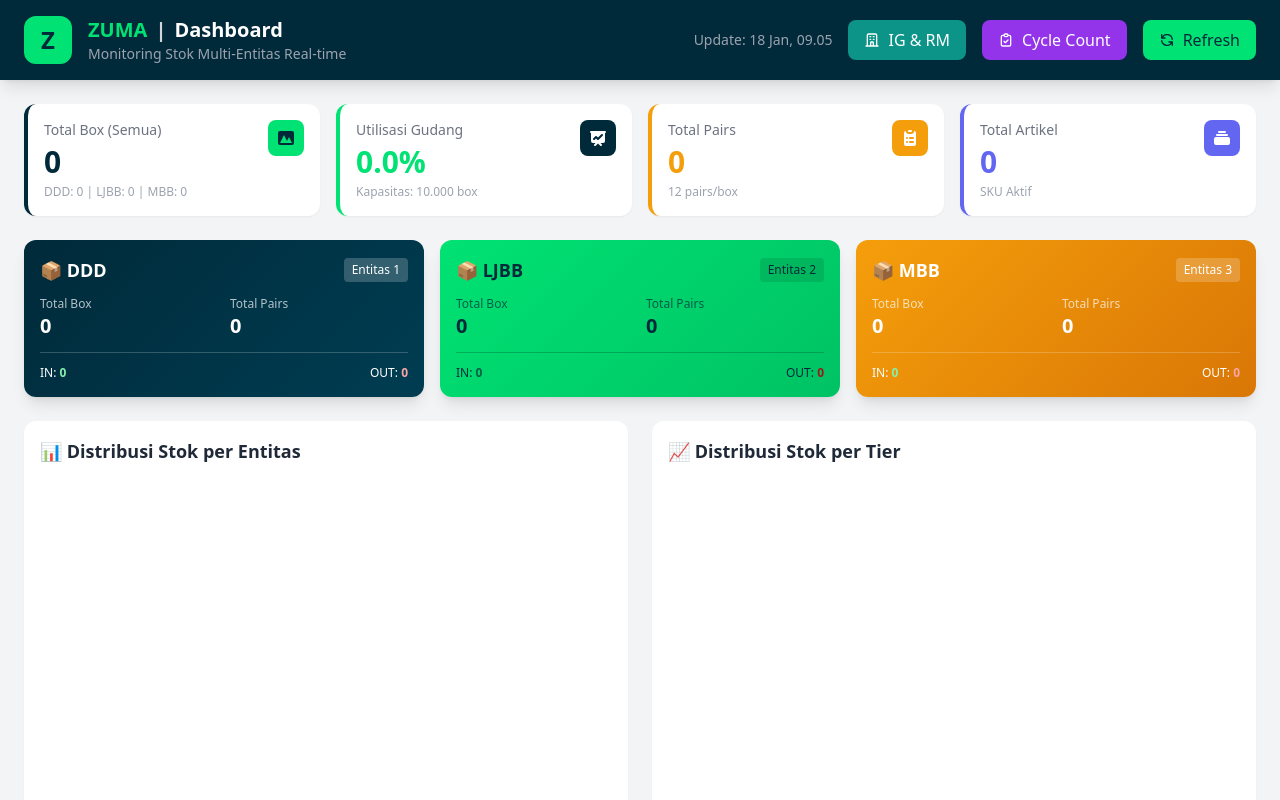
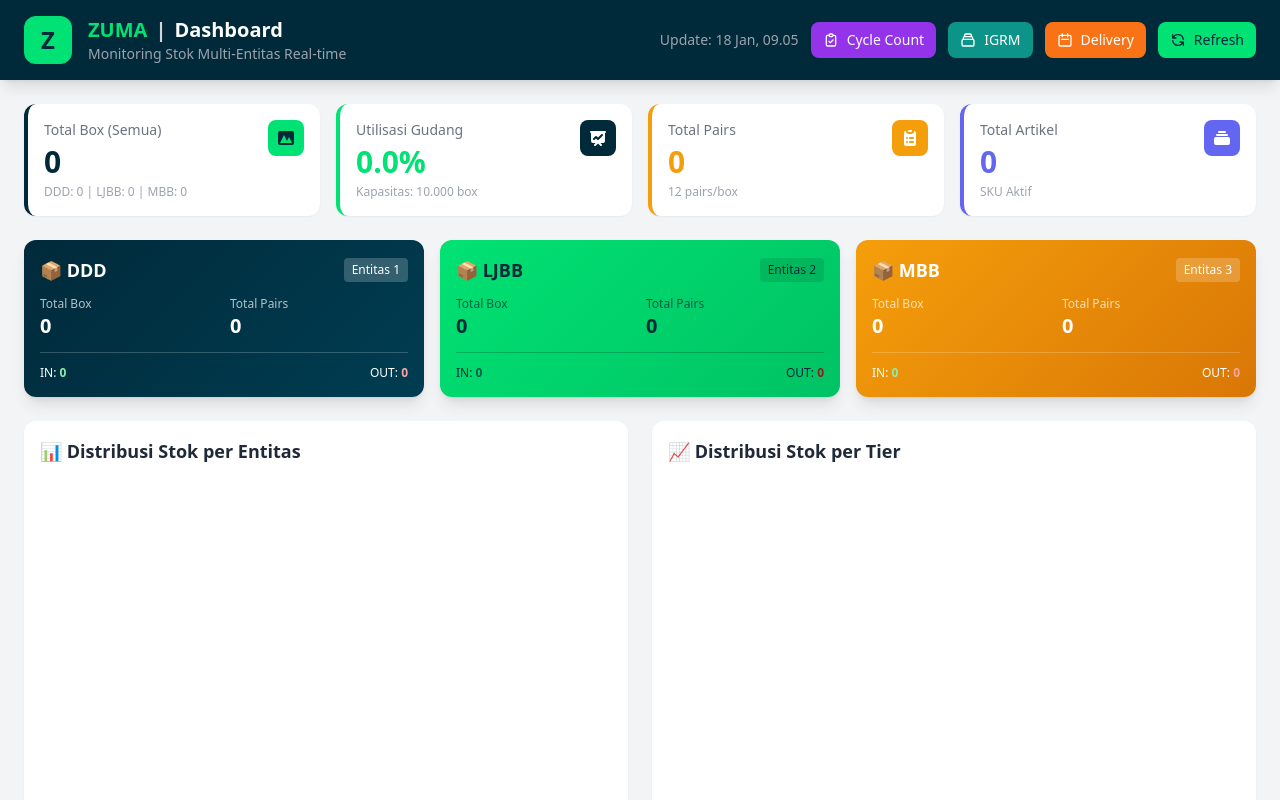
Before and after one commit to Warehouse-Zuma/zuma-dashboard, a plain HTML site: page index.html in a window 1280 px wide. Shown: the top 800 px of the page. Drawn offline with nearby package versions, Linux system fonts and the light colour scheme; no server answers.

Commit message:
Update index.html

```diff
--- a/index.html
+++ b/index.html
@@ -65,25 +65,39 @@
                     <p class="text-gray-400 text-sm">Monitoring Stok Multi-Entitas Real-time</p>
                 </div>
             </div>
-            <div class="flex items-center gap-4">
-                <span id="lastUpdate" class="text-gray-400 text-sm hidden md:block"></span>
-                <a href="igrm.html" class="flex items-center gap-2 px-4 py-2 bg-teal-600 rounded-lg font-medium text-white hover:bg-teal-700 transition">
-                    <svg class="w-4 h-4" fill="none" stroke="currentColor" viewBox="0 0 24 24">
-                        <path stroke-linecap="round" stroke-linejoin="round" stroke-width="2" d="M19 21V5a2 2 0 00-2-2H7a2 2 0 00-2 2v16m14 0h2m-2 0h-5m-9 0H3m2 0h5M9 7h1m-1 4h1m4-4h1m-1 4h1m-5 10v-5a1 1 0 011-1h2a1 1 0 011 1v5m-4 0h4"></path>
-                    </svg>
-                    <span class="hidden md:inline">IG & RM</span>
-                </a>
-                <a href="cyclecount.html" class="flex items-center gap-2 px-4 py-2 bg-purple-600 rounded-lg font-medium text-white hover:bg-purple-700 transition">
+            <div class="flex items-center gap-2 md:gap-3 flex-wrap justify-end">
+                <span id="lastUpdate" class="text-gray-400 text-sm hidden lg:block"></span>
+
+                <!-- Tombol Cycle Count -->
+                <a href="cyclecount.html" class="flex items-center gap-2 px-3 py-2 bg-purple-600 rounded-lg font-medium text-white hover:bg-purple-700 transition text-sm">
                     <svg class="w-4 h-4" fill="none" stroke="currentColor" viewBox="0 0 24 24">
                         <path stroke-linecap="round" stroke-linejoin="round" stroke-width="2" d="M9 5H7a2 2 0 00-2 2v12a2 2 0 002 2h10a2 2 0 002-2V7a2 2 0 00-2-2h-2M9 5a2 2 0 002 2h2a2 2 0 002-2M9 5a2 2 0 012-2h2a2 2 0 012 2m-6 9l2 2 4-4"></path>
                     </svg>
                     <span class="hidden md:inline">Cycle Count</span>
                 </a>
-                <button onclick="refreshData()" class="flex items-center gap-2 px-4 py-2 zuma-green rounded-lg font-medium zuma-dark-text hover:opacity-90 transition">
+
+                <!-- Tombol IGRM -->
+                <a href="igrm.html" class="flex items-center gap-2 px-3 py-2 bg-teal-600 rounded-lg font-medium text-white hover:bg-teal-700 transition text-sm">
+                    <svg class="w-4 h-4" fill="none" stroke="currentColor" viewBox="0 0 24 24">
+                        <path stroke-linecap="round" stroke-linejoin="round" stroke-width="2" d="M19 11H5m14 0a2 2 0 012 2v6a2 2 0 01-2 2H5a2 2 0 01-2-2v-6a2 2 0 012-2m14 0V9a2 2 0 00-2-2M5 11V9a2 2 0 012-2m0 0V5a2 2 0 012-2h6a2 2 0 012 2v2M7 7h10"></path>
+                    </svg>
+                    <span class="hidden md:inline">IGRM</span>
+                </a>
+
+                <!-- Tombol Delivery Schedule -->
+                <a href="delivery.html" class="flex items-center gap-2 px-3 py-2 bg-orange-500 rounded-lg font-medium text-white hover:bg-orange-600 transition text-sm">
+                    <svg class="w-4 h-4" fill="none" stroke="currentColor" viewBox="0 0 24 24">
+                        <path stroke-linecap="round" stroke-linejoin="round" stroke-width="2" d="M8 7V3m8 4V3m-9 8h10M5 21h14a2 2 0 002-2V7a2 2 0 00-2-2H5a2 2 0 00-2 2v12a2 2 0 002 2z"></path>
+                    </svg>
+                    <span class="hidden md:inline">Delivery</span>
+                </a>
+
+                <!-- Tombol Refresh -->
+                <button onclick="refreshData()" class="flex items-center gap-2 px-3 py-2 zuma-green rounded-lg font-medium zuma-dark-text hover:opacity-90 transition text-sm">
                     <svg class="w-4 h-4" fill="none" stroke="currentColor" viewBox="0 0 24 24">
                         <path stroke-linecap="round" stroke-linejoin="round" stroke-width="2" d="M4 4v5h.582m15.356 2A8.001 8.001 0 004.582 9m0 0H9m11 11v-5h-.581m0 0a8.003 8.003 0 01-15.357-2m15.357 2H15"></path>
                     </svg>
-                    Refresh
+                    <span class="hidden sm:inline">Refresh</span>
                 </button>
             </div>
         </div>
```
